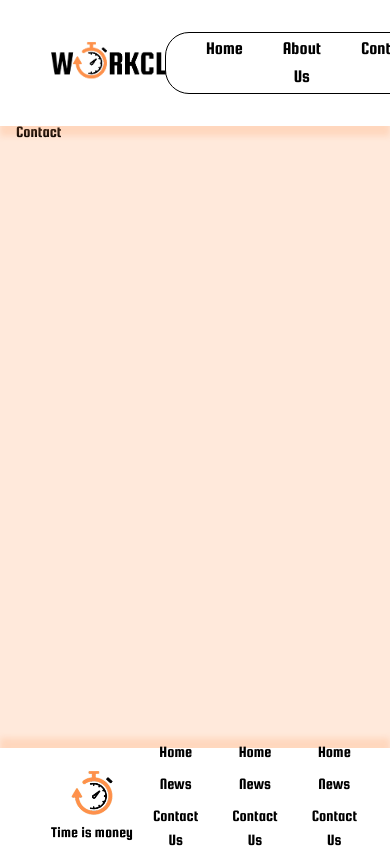
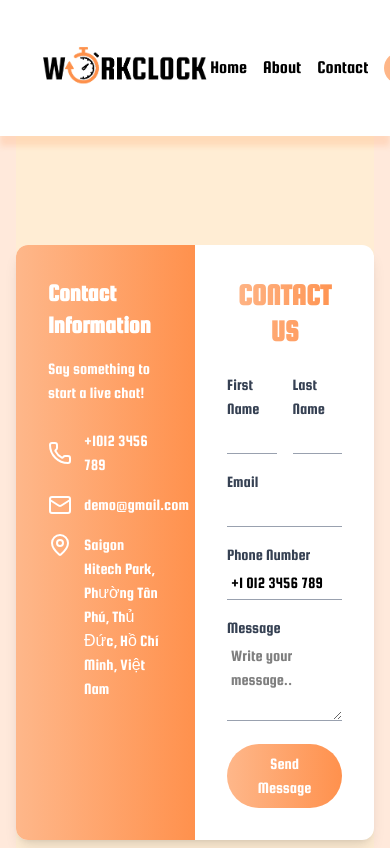
Before and after one commit to MuonNghiCode/work-clock, a React (Vite) app: page /contact in a window 390 px wide. Shown: the top 848 px of the page. Built offline with nearby package versions, Linux system fonts and the light colour scheme.

Commit message:
responsive-homepage

```diff
--- a/src/App.tsx
+++ b/src/App.tsx
@@ -28,6 +28,7 @@ import AdminDashBoard from "./pages/AdminPage/AdminDashboard/AdminDashBoard";
 import ChangePassword from "./pages/ChangePassword/ChangePassword";
 import UserDashboardPage from "./pages/UserPage/UserDashboardPage";
 import UserCalendarPage from "./pages/UserCalendarPage/UserCalendarPage";
+import Contact from "./pages/ContactPage/Contact";
 
 const router = createBrowserRouter([
   {
@@ -36,8 +37,15 @@ const router = createBrowserRouter([
     errorElement: <ErrorPage />,
     children: [
       { path: "/", element: <HomePage /> },
-      { path: "about", element: <div>About Us</div> },
-      { path: "contact", element: <div>Contact</div> },
+      { path: "/about", element: <div>About Us</div> },
+      {
+        path: "/contact",
+        element: (
+          <div>
+            <Contact />
+          </div>
+        ),
+      },
     ],
   },
   {
--- a/src/components/HomeComponents/Carousel/Carousel.tsx
+++ b/src/components/HomeComponents/Carousel/Carousel.tsx
@@ -6,13 +6,18 @@ import { Link } from "react-router";
 const Carousel: React.FC = () => {
   return (
     <>
-      <div className="relative w-full min-h-screen px-4 bg-white md:px-8">
-        <img
-          src={Images.Background}
-          alt="Background"
-          className="w-full h-auto"
-        />
-        <div className="absolute top-0 left-0 flex flex-col items-start justify-start w-full h-full px-4 md:px-10">
+      <div className="relative w-full min-h-[500px] md:h-[1000px] px-4 bg-white md:px-8">
+        {/* Background Image - Desktop */}
+        <picture className="absolute top-0 left-0 hidden w-full h-full overflow-hidden md:block">
+          <img
+            src={Images.Background}
+            alt="Background"
+            className="object-cover w-full h-full"
+          />
+        </picture>
+
+        {/* Content */}
+        <div className="relative z-10 flex flex-col items-start justify-start w-full h-full px-4 pt-10 pb-10 md:px-10 md:pt-0 md:pb-0">
           <div className="flex items-center">
             <img
               src={Images.Logo}
@@ -37,6 +42,15 @@ const Carousel: React.FC = () => {
             <span className="text-sm md:text-lg">Explore Now</span>
             <Icons.ArrowRight className="w-5 md:w-7 h-5 md:h-7 border border-white text-white rounded-3xl p-0.5 md:p-1" />
           </Link>
+
+          {/* Background Image - Responsive (Dưới Explore Now) */}
+          <picture className="block w-full mt-4 md:hidden">
+            <img
+              src={Images.Background5}
+              alt="Background"
+              className="w-full h-auto rounded-lg shadow-brand-orange"
+            />
+          </picture>
         </div>
       </div>
     </>
--- a/src/components/HomeComponents/News/News.tsx
+++ b/src/components/HomeComponents/News/News.tsx
@@ -16,7 +16,8 @@ const News: React.FC = () => {
           Featured News
         </div>
 
-        <div className="flex items-center justify-center h-[500px] w-6xl mt-7 relative">
+        {/* Desktop */}
+        <div className="hidden md:flex items-center justify-center h-[500px] w-6xl mt-7 relative">
           {/* Nút Previous */}
           <button
             className="absolute left-0 z-10 p-2 text-white bg-gray-300 rounded-full transition-all duration-500 hover:bg-neutral-400"
@@ -28,7 +29,7 @@ const News: React.FC = () => {
           {/* Ảnh chính */}
           <div className="mr-[30px] relative transition-all duration-500 hover:scale-105">
             <img
-              className={`rounded-[20px] box-shadow-brand-orange transition-all duration-500 object-cover  ${
+              className={`rounded-[20px] box-shadow-brand-orange transition-all duration-500 object-cover ${
                 isPrimary
                   ? "w-[745px] h-[450px] opacity-100"
                   : "w-[360px] h-[450px] opacity-50"
@@ -50,7 +51,7 @@ const News: React.FC = () => {
                   ? "w-[360px] h-[450px] opacity-50"
                   : "w-[745px] h-[450px] opacity-100"
               }`}
-              src={Images.Work1}
+              src={Images.News1}
               alt=""
             />
             <div className="absolute bottom-5 left-5 bg-white/50 text-zinc-900 p-4 rounded-lg w-[90%]">
@@ -67,17 +68,74 @@ const News: React.FC = () => {
             <Icons.ChevronRight />
           </button>
         </div>
+
+        {/* Mobile */}
+        <div className="block md:hidden w-full mt-5 relative overflow-hidden">
+          {/* Ảnh cho mobile */}
+          <div className="relative w-full h-[400px]">
+            <img
+              className={`absolute top-0 left-0 w-full h-[400px] rounded-[20px] box-shadow-brand-orange object-cover transition-all duration-700 ease-in-out ${
+                isPrimary
+                  ? "opacity-100 translate-x-0"
+                  : "opacity-0 -translate-x-full"
+              }`}
+              src={Images.Work1}
+              alt="Work1"
+            />
+            <img
+              className={`absolute top-0 left-0 w-full h-[400px] rounded-[20px] box-shadow-brand-orange object-cover transition-all duration-700 ease-in-out ${
+                isPrimary
+                  ? "opacity-0 translate-x-full"
+                  : "opacity-100 translate-x-0"
+              }`}
+              src={Images.News1}
+              alt="News1"
+            />
+
+            {/* Phần text */}
+            <div
+              className={`absolute bottom-5 left-5 bg-white/50 text-zinc-900 p-4 rounded-lg w-[90%] transition-all duration-700 ${
+                isPrimary ? "opacity-100" : "opacity-0"
+              }`}
+            >
+              <h3 className="text-lg font-bold">
+                {isPrimary ? "Title of the News" : "Another News"}
+              </h3>
+              <p className="text-sm">
+                {isPrimary
+                  ? "Short description about the news..."
+                  : "Some other news description..."}
+              </p>
+            </div>
+          </div>
+
+          {/* Nút Previous và Next */}
+          <div className="absolute top-1/2 left-0 right-0 flex justify-between px-4 -translate-y-1/2">
+            <button
+              className="p-2 text-white bg-gray-300 rounded-full transition-all duration-500 hover:bg-neutral-400"
+              onClick={toggleImages}
+            >
+              <Icons.ChevronLeft />
+            </button>
+
+            <button
+              className="p-2 text-white bg-gray-300 rounded-full transition-all duration-500 hover:bg-neutral-400"
+              onClick={toggleImages}
+            >
+              <Icons.ChevronRight />
+            </button>
+          </div>
+        </div>
       </div>
       <div>
-        <p className="mb-5 ml-38 text-2xl text-gradient-color md:text-3xl">
+        <p className="mb-5 text-2xl text-gradient-color md:text-3xl text-center md:text-left">
           Popular Post
         </p>
-        <div className=" flex justify-center gap-5 mb-5">
-          <div className="max-w-sm rounded-2xl overflow-hidden shadow-lg bg-white transition-all duration-500 hover:scale-105">
-            {/* Hình ảnh */}
+
+        <div className="flex justify-center gap-5 mb-5 md:flex-row flex-col items-center">
+          {/* Card 1 */}
+          <div className="max-w-sm rounded-2xl overflow-hidden shadow-lg bg-white transition-all duration-500 hover:scale-105 w-[90%] md:w-auto">
             <img className="w-full h-48 object-cover" src={Images.News1} />
-
-            {/* Nội dung */}
             <div className="p-4">
               <h2 className="text-lg font-semibold">
                 Opening Day Of Boating Season, Seattle WA
@@ -87,8 +145,6 @@ const News: React.FC = () => {
                 water, there are boats. Today is...
               </p>
             </div>
-
-            {/* Thông tin tác giả */}
             <div className="flex items-center justify-between p-4 border-t bg-zinc-200">
               <div className="flex items-center gap-3">
                 <img
@@ -119,11 +175,10 @@ const News: React.FC = () => {
               </button>
             </div>
           </div>
-          <div className="max-w-sm rounded-2xl overflow-hidden shadow-lg bg-white transition-all duration-500 hover:scale-105">
-            {/* Hình ảnh */}
+
+          {/* Card 2 */}
+          <div className="max-w-sm rounded-2xl overflow-hidden shadow-lg bg-white transition-all duration-500 hover:scale-105 w-[90%] md:w-auto">
             <img className="w-full h-48 object-cover" src={Images.News2} />
-
-            {/* Nội dung */}
             <div className="p-4">
               <h2 className="text-lg font-semibold">
                 Opening Day Of Boating Season, Seattle WA
@@ -133,8 +188,6 @@ const News: React.FC = () => {
                 water, there are boats. Today is...
               </p>
             </div>
-
-            {/* Thông tin tác giả */}
             <div className="flex items-center justify-between p-4 border-t bg-zinc-200">
               <div className="flex items-center gap-3">
                 <img
@@ -165,11 +218,10 @@ const News: React.FC = () => {
               </button>
             </div>
           </div>
-          <div className="max-w-sm rounded-2xl overflow-hidden shadow-lg bg-white transition-all duration-500 hover:scale-105">
-            {/* Hình ảnh */}
+
+          {/* Card 3 */}
+          <div className="max-w-sm rounded-2xl overflow-hidden shadow-lg bg-white transition-all duration-500 hover:scale-105 w-[90%] md:w-auto">
             <img className="w-full h-48 object-cover" src={Images.News3} />
-
-            {/* Nội dung */}
             <div className="p-4">
               <h2 className="text-lg font-semibold">
                 Opening Day Of Boating Season, Seattle WA
@@ -179,8 +231,6 @@ const News: React.FC = () => {
                 water, there are boats. Today is...
               </p>
             </div>
-
-            {/* Thông tin tác giả */}
             <div className="flex items-center justify-between p-4 border-t bg-zinc-200">
               <div className="flex items-center gap-3">
                 <img
--- a/src/components/icon.ts
+++ b/src/components/icon.ts
@@ -21,6 +21,9 @@ import {
   Eye,
   DollarSign,
   // CircleCheck
+  Phone ,
+  Mail,
+  MapPin
 } from "lucide-react";
 import {
   FaUsers,
@@ -82,6 +85,9 @@ const Icons: IconType = {
   Edit: Pencil,
   Delete: Trash2,
   Dollar: DollarSign,
+  Phone: Phone,
+  Mail: Mail,
+  MapPin: MapPin
 };
 
 export default Icons;
--- a/src/components/images.ts
+++ b/src/components/images.ts
@@ -14,7 +14,7 @@ import Auther3 from "../assets/images/auther-3.png";
 import Error from "../assets/images/404.png";
 import BackgroundLayout from "../assets/images/backgroundlayout.jpg";
 import Background4 from "../assets/images/background4.png";
-
+import Background5 from "../assets/images/background-large.png";
 
 const Images = {
     Logo,
@@ -33,7 +33,7 @@ const Images = {
     Error,
     BackgroundLayout,
     Background4,
-
+    Background5
 
 };
 
--- a/src/layouts/Header/MainHeader/MainHeader.tsx
+++ b/src/layouts/Header/MainHeader/MainHeader.tsx
@@ -8,14 +8,15 @@ const MainHeader: React.FC = () => {
   const isHomePage = location.pathname === "/";
 
   return (
-    <div className="flex bg-transparent justify-between items-center">
+    <div className="flex bg-transparent justify-between items-center p-4 md:p-6">
       {!isHomePage && (
-        <div className="h-18 flex items-center py-4 px-6">
+        <div className="h-18 flex items-center">
           <img src={Images.Logo} alt="logo" className="max-w-64 h-25" />
         </div>
       )}
-      <div className="relative bg-transparent flex items-center justify-end w-full px-6 py-4 gap-4 mr-4">
-        <div className="flex justify-between gap-10 rounded-3xl bg-white border border-black px-10 py-0.5 text-lg">
+      <div className="relative bg-transparent flex items-center justify-end w-full gap-4">
+        {/* Desktop Navigation */}
+        <div className="hidden md:flex justify-between gap-10 rounded-3xl bg-white border border-black px-10 py-0.5 text-lg">
           <NavLink to="/" className="hover:text-gradient-color">
             Home
           </NavLink>
@@ -26,9 +27,22 @@ const MainHeader: React.FC = () => {
             Contact
           </NavLink>
         </div>
+        {/* Mobile Navigation */}
+        <div className="md:hidden flex gap-4 text-lg">
+          <NavLink to="/" className="hover:text-gradient-color">
+            Home
+          </NavLink>
+          <NavLink to="/about" className="hover:text-gradient-color">
+            About
+          </NavLink>
+          <NavLink to="/contact" className="hover:text-gradient-color">
+            Contact
+          </NavLink>
+        </div>
+        {/* Login Button */}
         <div className="flex items-center justify-between gap-3 text-xl px-4 py-0.5 rounded-3xl bg-brand-grandient text-white hover:scale-110 hover:shadow-brand-orange">
           <NavLink to="/login" className="flex-1">
-            Login Now
+            Login
           </NavLink>
           <Icons.ArrowUpRight className="w-6 h-6 bg-white text-black rounded-3xl p-0.5" />
         </div>
--- /dev/null
+++ b/src/pages/ContactPage/Contact.tsx
@@ -0,0 +1,101 @@
+import React from "react";
+import Icons from "../../components/icon";
+
+const Contact: React.FC = () => {
+  return (
+    <div className="min-h-screen flex items-center justify-center bg-orange-100">
+      <div className="w-[900px] bg-white rounded-xl shadow-lg overflow-hidden grid grid-cols-2">
+        {/* Left Side - Contact Information */}
+        <div className="bg-brand-grandient text-white p-8">
+          <h2 className="text-2xl font-bold mb-4">Contact Information</h2>
+          <p className="mb-6">Say something to start a live chat!</p>
+          <div className="space-y-4">
+            <div className="flex items-center space-x-3">
+              <span>
+                <Icons.Phone />
+              </span>
+              <span>+1012 3456 789</span>
+            </div>
+            <div className="flex items-center space-x-3">
+              <span>
+                <Icons.Mail />
+              </span>
+              <span>demo@gmail.com</span>
+            </div>
+            <div className="flex items-start space-x-3">
+              <span>
+                <Icons.MapPin />
+              </span>
+              <span>
+                Saigon Hitech Park, Phường Tân Phú, Thủ Đức, Hồ Chí Minh, Việt
+                Nam
+              </span>
+            </div>
+          </div>
+        </div>
+
+        {/* Right Side - Form */}
+        <div className="p-8">
+          <h1 className="text-3xl font-bold text-gradient-color text-center mb-6">
+            CONTACT US
+          </h1>
+          <form className="space-y-4">
+            <div className="grid grid-cols-2 gap-4">
+              <div>
+                <label className="block text-gray-700">First Name</label>
+                <input
+                  type="text"
+                  className="w-full border-b border-gray-400 p-1 focus:outline-none"
+                />
+              </div>
+              <div>
+                <label className="block text-gray-700">Last Name</label>
+                <input
+                  type="text"
+                  className="w-full border-b border-gray-400 p-1 focus:outline-none"
+                />
+              </div>
+            </div>
+
+            <div>
+              <label className="block text-gray-700">Email</label>
+              <input
+                type="email"
+                className="w-full border-b border-gray-400 p-1 focus:outline-none"
+              />
+            </div>
+
+            <div>
+              <label className="block text-gray-700">Phone Number</label>
+              <input
+                type="tel"
+                className="w-full border-b border-gray-400 p-1 focus:outline-none"
+                defaultValue="+1 012 3456 789"
+              />
+            </div>
+
+            <div>
+              <label className="block text-gray-700">Message</label>
+              <textarea
+                className="w-full border-b border-gray-400 p-1 focus:outline-none"
+                rows={3}
+                placeholder="Write your message.."
+              ></textarea>
+            </div>
+
+            <div className="flex justify-end">
+              <button
+                type="submit"
+                className="bg-brand-grandient text-white py-2 px-6 rounded-full hover:bg-orange-500 transition"
+              >
+                Send Message
+              </button>
+            </div>
+          </form>
+        </div>
+      </div>
+    </div>
+  );
+};
+
+export default Contact;
```
Also changed, not shown: src/assets/images/background-large.png (added).
